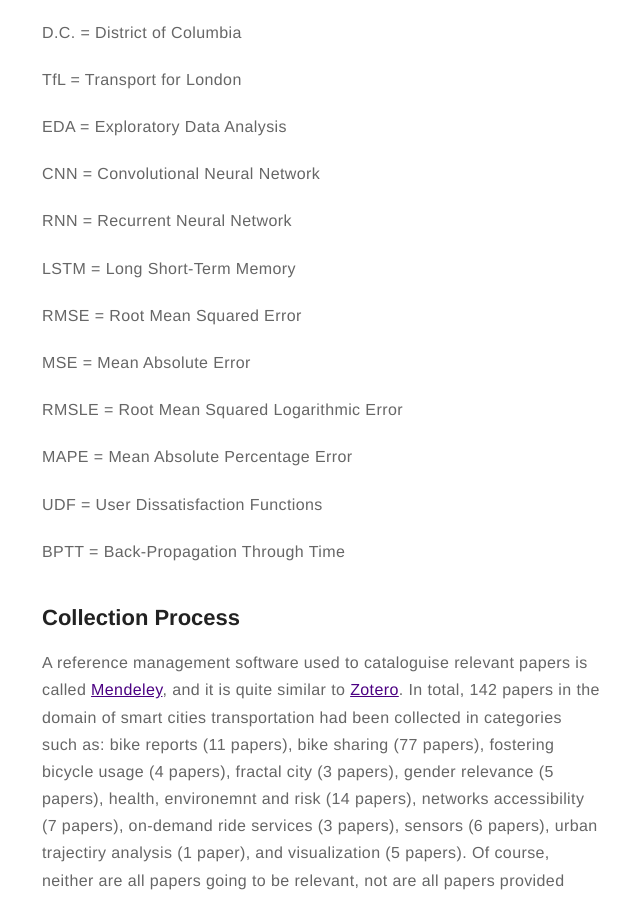
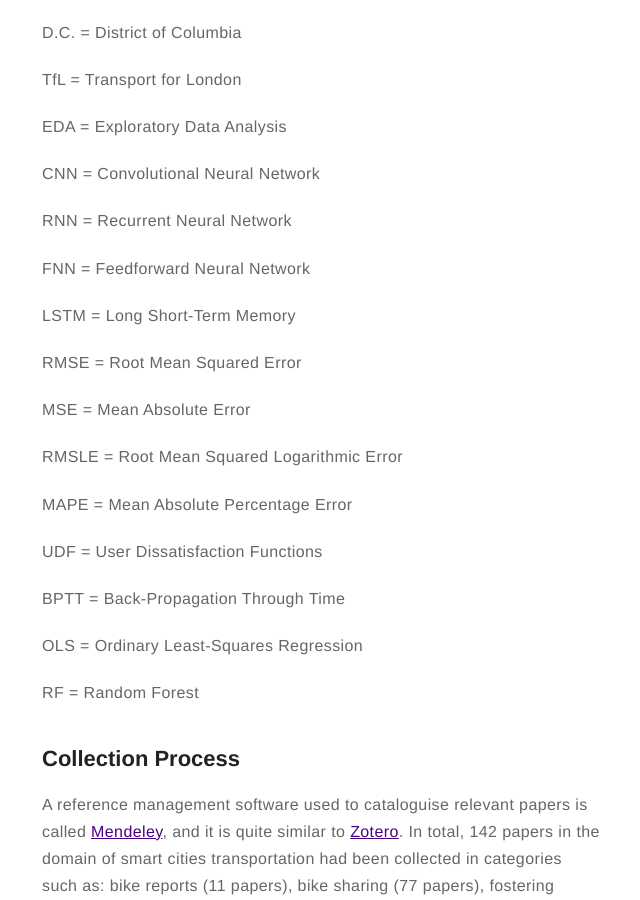
Before and after one commit to dljubenk/dljubenk.github.io, a Jekyll site: the page built from _posts/2019-02-06-literature-study.markdown, in a window 1280 px wide and 900 px high, scrolled down 450 px. Shown: the whole window, without its empty margins (318-958 px from the left). Built offline with Jekyll 4.4.1, drawn with Linux system fonts in a browser that asks for light colours; emoji names are drawn with the system emoji font; comment, search, counter and statistics services are not loaded.

Commit message:
Update 2019-02-06-literature-study.markdown

```diff
--- a/_posts/2019-02-06-literature-study.markdown
+++ b/_posts/2019-02-06-literature-study.markdown
@@ -38,6 +38,8 @@ CNN = Convolutional Neural Network
 
 RNN = Recurrent Neural Network
 
+FNN = Feedforward Neural Network
+
 LSTM = Long Short-Term Memory
 
 RMSE = Root Mean Squared Error
@@ -51,6 +53,11 @@ MAPE = Mean Absolute Percentage Error
 UDF = User Dissatisfaction Functions
 
 BPTT = Back-Propagation Through Time
+
+OLS = Ordinary Least-Squares Regression
+
+RF = Random Forest
+
 
 ## Collection Process
 
```
